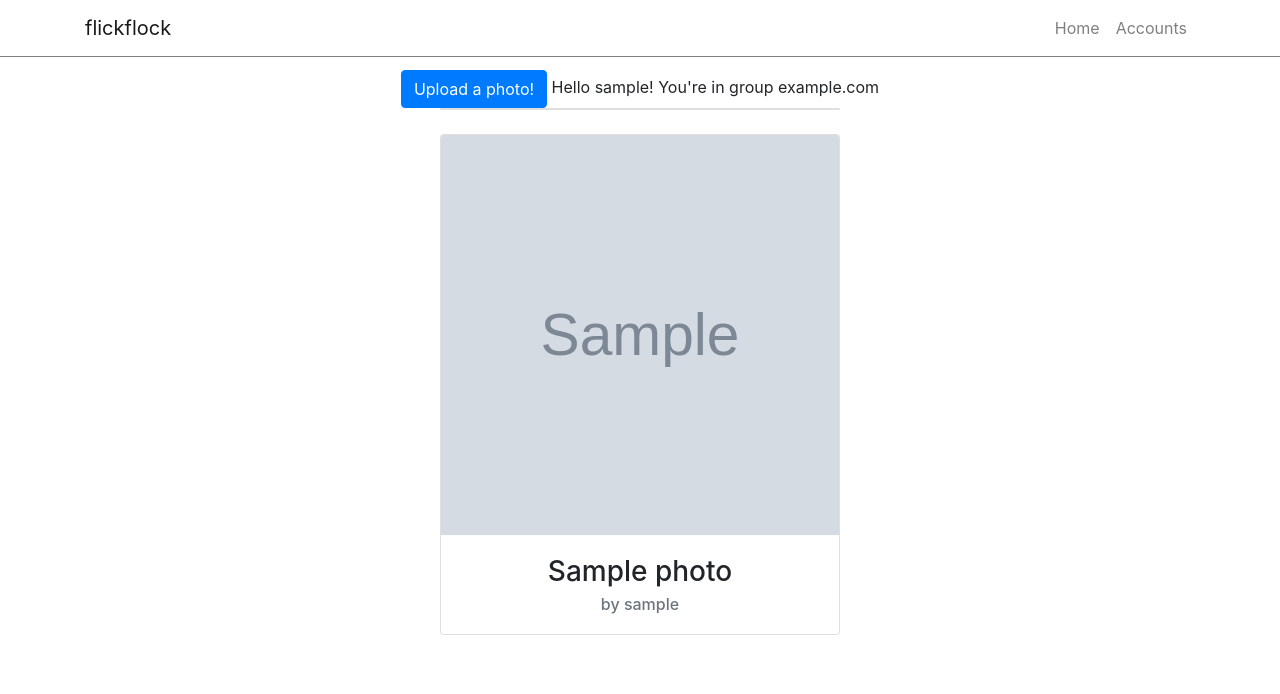
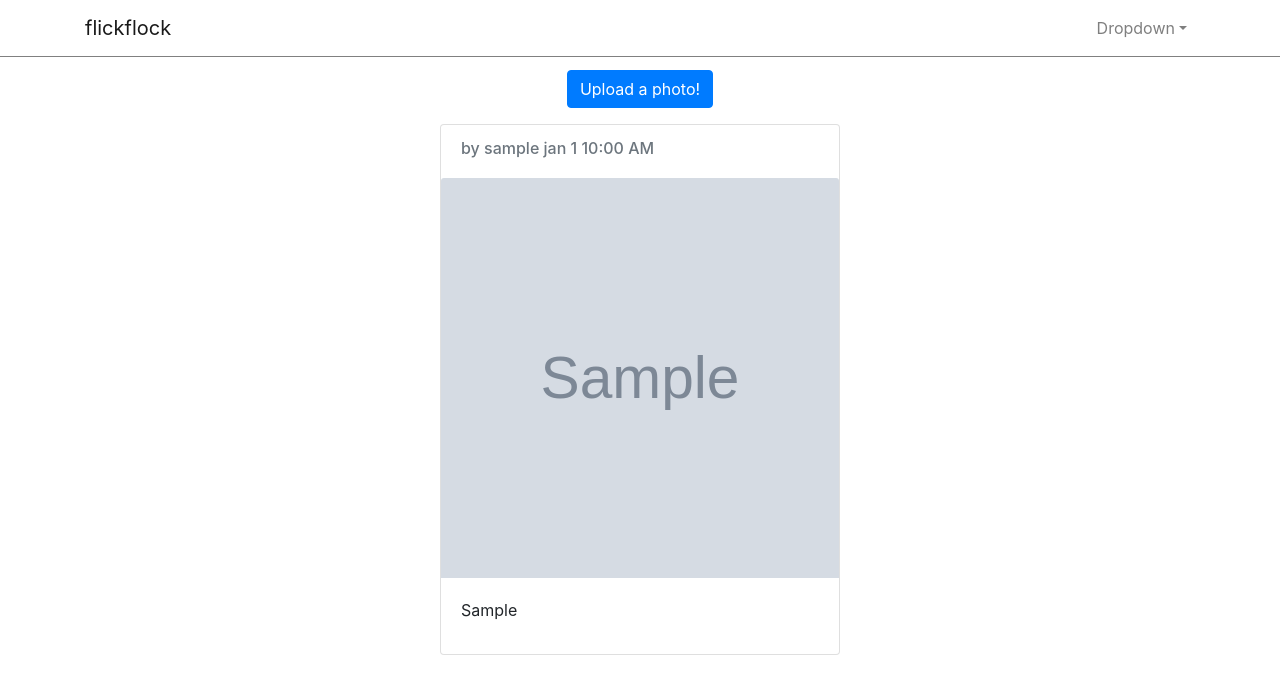
Before and after one commit to jrggementiza/flickflock, a Django app: a page that uses flickflock/templates/base.html in a window 1280 px wide. Shown: the top 694 px of the page. Run offline with Django 3.2, Linux system fonts and the light colour scheme; a user stored in the database is signed in; tables that the repository leaves empty hold one stand-in row (values such as "Sample post"); grey boxes marked "Sample" are stand-in pictures; some libraries are stand-ins or nearby versions.

Commit message:
splash page added. front end work. group create works.

```diff
--- a/flickflock/accounts/forms.py
+++ b/flickflock/accounts/forms.py
@@ -20,6 +20,7 @@ class UserRegistrationForm(UserCreationForm):
     password1 = forms.CharField(widget=forms.PasswordInput(
         attrs={
             'class': 'form-control',
+            'label': 'Password',
             'placeholder': 'password',
         }))
     password2 = forms.CharField(widget=forms.PasswordInput(
--- a/flickflock/accounts/templates/accounts/accounts.html
+++ /dev/null
@@ -1,3 +0,0 @@
-you're in accounts html.
-- add signup box
-- add login box
--- a/flickflock/accounts/templates/accounts/login.html
+++ b/flickflock/accounts/templates/accounts/login.html
@@ -7,12 +7,13 @@
     <div class="container h-100">
         <div class="row h-100 justify-content-center align-items-center">
             <div class="col mx-auto text-center">
+                <div class="card mx-auto justify-content-center align-items-center" style="height: 50vh; width: 400px;">
                     <form class="form" method="post">
                         {% csrf_token %}
                         {% for field in form %}
                             <div class="form-group">
                                 {{ field.errors }}
-                            {{ field }}
+                                {{ field.html_name }} - {{ field }}
                             </div>
                         {% endfor %}
                         <div class="form-group">
@@ -22,5 +23,6 @@
                 </div>
             </div>
         </div>
+    </div>
 
 {% endblock %}
--- a/flickflock/accounts/templates/accounts/logout.html
+++ /dev/null
@@ -1 +0,0 @@
-you've logged out. redirecting.
--- a/flickflock/accounts/templates/accounts/signup.html
+++ b/flickflock/accounts/templates/accounts/signup.html
@@ -7,12 +7,13 @@
     <div class="container h-100">
         <div class="row h-100 justify-content-center align-items-center">
             <div class="col mx-auto text-center">
+                <div class="card mx-auto justify-content-center align-items-center" style="height: 80vh; width: 600px;">
                     <form class="form" method="post">
                         {% csrf_token %}
                         {% for field in form %}
                             <div class="form-group">
                                 {{ field.errors }}
-                        {{ field }}
+                                {{ field.html_name }} - {{ field }}
                             </div>
                         {% endfor %}
                         <div class="form-group">
@@ -22,5 +23,6 @@
                 </div>
           </div>
       </div>
+  </div>
 
 {% endblock %}}
--- a/flickflock/accounts/urls.py
+++ b/flickflock/accounts/urls.py
@@ -5,11 +5,10 @@ from . import views as accounts_views
 
 app_name = "accounts"
 urlpatterns = [
-    path('', accounts_views.accounts, name="accounts"),
     path('login/', auth_views.LoginView.as_view(template_name="accounts/login.html"), name="login"),
-    path('logout/', auth_views.LogoutView.as_view(template_name="accounts/logout.html"), name="logout"),
+    path('logout/', auth_views.LogoutView.as_view(), name="logout"),
     path('signup/', accounts_views.signup, name="signup"),
     path('groups/', accounts_views.groups, name="groups"),
     path('groups/create', accounts_views.groups_create, name="groupcreate"),
-    path('groups/join', accounts_views.groups_join, name="groupcreate"),
+    path('groups/join', accounts_views.groups_join, name="groupjoin"),
 ]
--- a/flickflock/flickflock/settings.py
+++ b/flickflock/flickflock/settings.py
@@ -105,6 +105,12 @@ AUTH_PASSWORD_VALIDATORS = [
 ]
 
 
+# Auth
+LOGIN_URL = '/'
+LOGIN_REDIRECT_URL = '/'
+LOGOUT_REDIRECT_URL = '/'
+
+
 # Internationalization
 # https://docs.djangoproject.com/en/2.1/topics/i18n/
 
--- a/flickflock/flickflock/urls.py
+++ b/flickflock/flickflock/urls.py
@@ -21,6 +21,6 @@ from django.conf.urls.static import static
 
 urlpatterns = [
     path('', include('flockstream.urls', namespace="flockstream")),
+    path('', include('accounts.urls', namespace="accounts")),
     path('admin/', admin.site.urls),
-    path('accounts/', include('accounts.urls', namespace="accounts")),
 ] + static(settings.MEDIA_URL, document_root=settings.MEDIA_ROOT)
--- a/flickflock/flockstream/forms.py
+++ b/flickflock/flockstream/forms.py
@@ -7,10 +7,10 @@ class UploadPhotoForm(forms.ModelForm):
         attrs={
             'class': 'form-control-file',
         }))
-    title = forms.CharField(widget=forms.TextInput(
+    caption = forms.CharField(widget=forms.TextInput(
         attrs={
             'class': 'form-control',
-            'placeholder': 'title',
+            'placeholder': 'caption',
         }))
     # is_public = forms.ChoiceField(widget=forms.CheckboxInput(
     #     attrs={
@@ -21,4 +21,4 @@ class UploadPhotoForm(forms.ModelForm):
 
     class Meta:
         model = Photo
-        fields = ('photo', 'title', 'is_public')
+        fields = ('photo', 'caption', 'is_public')
--- a/flickflock/flockstream/models.py
+++ b/flickflock/flockstream/models.py
@@ -4,10 +4,10 @@ from django.conf import settings
 
 class Photo(models.Model):
     photo = models.ImageField(upload_to='images/')
-    title = models.CharField(max_length=50, default="dis photo")
+    caption = models.CharField(max_length=240, default="dis photo")
     published_by = models.ForeignKey(settings.AUTH_USER_MODEL, on_delete=models.CASCADE)
     is_public = models.BooleanField(default=True)
-    # Date Posted
+    published_on = models.DateTimeField(auto_now_add=True)
 
     def __str__(self):
         return self.title
--- a/flickflock/flockstream/templates/flockstream/index.html
+++ b/flickflock/flockstream/templates/flockstream/index.html
@@ -4,17 +4,14 @@
 
 {% block content %}
 
+    <!-- Modal for upload-->
+    <!-- TO DO: replace button with "upload icon" like + from fontawesome -->
+    <!-- TO DO: Make checkbox pretty -->
     <div class="container h-100">
         <div class="row justify-content-center align-items-center">
-            <div class="col mx-auto text-center">
-                <!--  TO DO: replace button with "upload icon" like + from fontawesome -->
                 <button type="button" class="btn btn-primary" data-toggle="modal" data-target="#photo_upload">
                   Upload a photo!
                 </button>
-
-                Hello {{ current_user.username }}! You're in group {{ current_user.group.name }}
-
-                <!-- Modal for upload-->
                 <div class="modal fade" id="photo_upload" tabindex="-1" role="dialog" aria-labelledby="photo_uploadLabel" aria-hidden="true">
                   <div class="modal-dialog" role="document">
                     <div class="modal-content">
@@ -27,8 +24,7 @@
                         <div class="modal-body">
                             {% csrf_token %}
                             {{ form.photo }}
-                            {{ form.title }}
-                            <!-- TO DO: Make checkbox pretty -->
+                            {{ form.caption }}
                             {{ form.is_public }} - <label>is this public?</label>
                         </div>
                         <div class="modal-footer">
@@ -38,42 +34,31 @@
                     </div>
                   </div>
                 </div>
-                <br>
+        </div>
+<!-- <br> -->
+        <div class="row justify-content-center align-items-center">
+            <div class="col">
+                <!-- Hello {{ current_user.username }}! You're in group {{ current_user.group.name }} -->
+                {% for photo in photos %}
+                    <div class="card mt-3 mx-auto" style="width: 400px;">
+                        <div class="card-body">
+                            <h6 class="card-subtitle text-muted">
+                                <row>
+                                    by {{ photo.published_by }} {{ photo.published_on|date:"b n h:i A" }}
+                                </row>
+                            </h6>
+                            <!-- <h6 class="card-subtitle text-muted">by {{ photo.published_by }} {{ photo.published_on|date:"D, d M, Y" }}</h6> -->
 
-                <!-- add seemless prompt of groups to display. consider secondary navbar for photo and groups  -->
-                <div class="card mx-auto justify-content-center align-items-center" style="width: 400px;">
-                    {% for entity in groups %}
-                        <span class="badge badge-pill badge-secondary">{{ entity }}</span>
-                    {% endfor groups %}
-
-                </div>
-                <br>
-
-                <!-- loop through all images of users in group that are public -->
-                {% for photo in photos %}
-                    <div class="card mx-auto justify-content-center align-items-center" style="width: 400px;">
+                        </div>
                         <img class="card-img-top" src="{{ photo.photo.url }}">
                         <div class="card-body">
-                            <h3 class="card-title">{{ photo.title }}</h3>
-                            <h6 class="card-subtitle text-muted">by {{ photo.published_by }}</h6>
-                            <!-- add when photo was posted -->
+                            <p class="card-title">{{ photo.caption }}</p>
                         </div>
-                        <!-- <div class="card">
-                            <img class="img-fluid" src="{{ photo.photo.url }}" alt="Card image cap">
-                            <div class="card-body">
-                                <h4 class="card-title">{{ photo.title }}</h4>
-                                <h6 class="card-subtitle mb-2 text-muted"> By {{ photo.published_by}} </h6>
-                            </div>
-                        </div> -->
+                    </div>
 
-                    </div>
-                    <br>
                 {% endfor photos %}
-
             </div>
         </div>
     </div>
 
 {% endblock %}
-
-<!--  model queries for user.photos and user.group -->
--- a/flickflock/flockstream/views.py
+++ b/flickflock/flockstream/views.py
@@ -1,35 +1,50 @@
 from django.shortcuts import render, redirect
+from django.contrib.auth import login, authenticate
 from django.contrib.auth.decorators import login_required
 
 from accounts.models import Person
+from accounts.forms import UserRegistrationForm
 from .models import Photo
 from .forms import UploadPhotoForm
 
 
-@login_required(login_url='accounts/login/')
 def index(request):
     current_user = request.user
-    if current_user.group is None:
-        redirect_url = 'accounts/groups'
-        return redirect(redirect_url)
-    photos = Photo.objects.filter(published_by__group=current_user.group).filter(is_public=True)
-    if request.method == "POST":
-        photo_form = UploadPhotoForm(request.POST, request.FILES)
-        if photo_form.is_valid():
-            # save directly to model form
-            photo = photo_form.cleaned_data.get('photo')
-            title = photo_form.cleaned_data.get('title')
-            published_by = current_user
-            photo = Photo(photo=photo, title=title, published_by=published_by)
-            photo.save()
-            # add prompt that upload successful
+    if not request.user.is_authenticated:
+        if request.method == 'POST':
+            form = UserRegistrationForm(request.POST)
+            if form.is_valid():
+                form.save()
+                username = form.cleaned_data.get('username')
+                password = form.cleaned_data.get('password1')
+                user = authenticate(username=username, password=password)
+                if user is not None:
+                    login(request, user)
+                    redirect_url = '/'
+                    return redirect(redirect_url)
         else:
-            # add prompt that upload unsuccesssful
-            pass
+            form = UserRegistrationForm()
+        context = {
+            'form': form,
+        }
+        return render(request, 'flockstream/splash.html', context)
     else:
-        photo_form = UploadPhotoForm()
-    return render(request, 'flockstream/index.html', {
-        'current_user': current_user,
-        'form': photo_form,
-        'photos': photos,
-        })
+        if current_user.group is None:
+            redirect_url = 'groups/'
+            return redirect(redirect_url)
+        photos = Photo.objects.filter(published_by__group=current_user.group).filter(is_public=True).order_by('-published_on')
+        if request.method == "POST":
+            photo_form = UploadPhotoForm(request.POST, request.FILES)
+            if photo_form.is_valid():
+                photo = photo_form.save(commit=False)
+                published_by = current_user
+                photo.published_by = published_by
+                photo.save()
+        else:
+            photo_form = UploadPhotoForm()
+        context = {
+            'current_user': current_user,
+            'form': photo_form,
+            'photos': photos,
+        }
+        return render(request, 'flockstream/index.html', context)
--- a/flickflock/templates/base.html
+++ b/flickflock/templates/base.html
@@ -10,13 +10,14 @@
     <link rel="stylesheet" href="https://stackpath.bootstrapcdn.com/bootstrap/4.1.3/css/bootstrap.min.css" integrity="sha384-MCw98/SFnGE8fJT3GXwEOngsV7Zt27NXFoaoApmYm81iuXoPkFOJwJ8ERdknLPMO" crossorigin="anonymous">
 
     <!-- Custom CSS -->
-    {% load static %}
     <link rel="stylesheet" type="text/css" href="{% static 'css/style.css' %}">
 
     <title>Hello, world!</title>
   </head>
   <body>
-    {% include 'navbar.html' %}
+    {% if request.user.is_authenticated %}
+      {% include 'navbar.html' %}
+    {% endif %}
 
     {% block content %}{% endblock %}
 
--- a/flickflock/templates/navbar.html
+++ b/flickflock/templates/navbar.html
@@ -8,13 +8,21 @@
         </button>
         <div class="collapse navbar-collapse" id="navbarTogglerDemo03">
             <ul class="navbar-nav ml-auto mt-2 mt-md-0">
-                <li class="nav-item">
-                    <a class="nav-link" href="{% url 'flockstream:index' %}">Home</a>
-                </li>
-                <li class="nav-item">
-                    <a class="nav-link" href="{% url 'accounts:accounts' %}">Accounts</a>
-                </li>
-
+                {% if request.user.is_authenticated %}
+                    <li class="nav-item dropdown">
+                        <a class="nav-link dropdown-toggle" data-toggle="dropdown" href="#!" role="button" aria-haspopup="true" aria-expanded="false">Dropdown</a>
+                        <div class="dropdown-menu">
+                            <a class="dropdown-item" href="{% url 'accounts:logout' %}">Logout</a>
+                        </div>
+                    </li>
+                {% else %}
+                    <li class="nav-item">
+                        <a class="nav-link" href="{% url 'accounts:login' %}">Log In</a>
+                    </li>
+                    <li class="nav-item">
+                        <a class="nav-link" href="{% url 'accounts:signup' %}">Signup</a>
+                    </li>
+                {% endif %}
             </ul>
         </div>
     </div>
```
Also changed, not shown: flickflock/accounts/templates/accounts/groups.html (+10 -4 lines), flickflock/accounts/views.py (+4 -9 lines), flickflock/flockstream/templates/flockstream/splash.html (added, +45 -0 lines), flickflock/accounts/migrations/0001_initial.py, flickflock/flockstream/migrations/0001_initial.py. Lines whose indentation alone changed are shown as unchanged.
